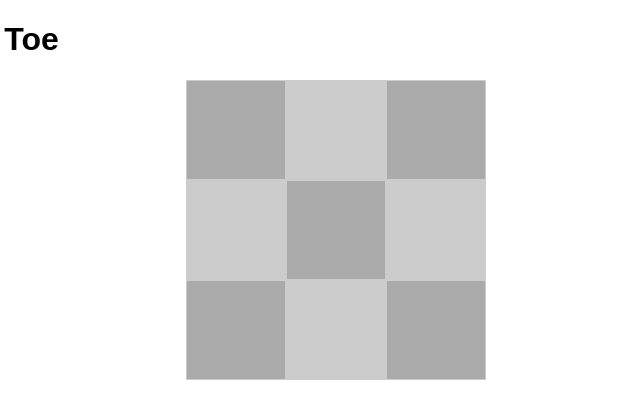
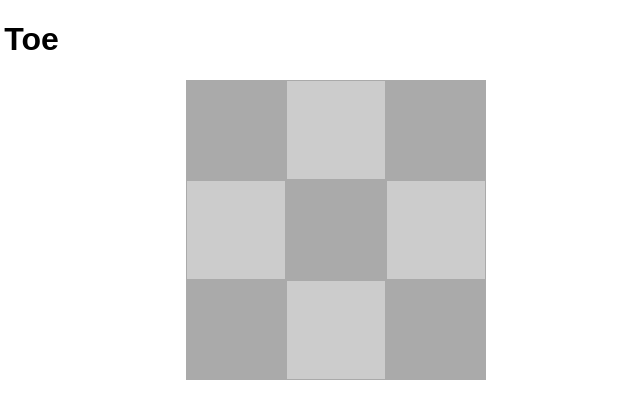
Before and after one commit to manishsencha/tictactoe, a plain HTML site: page index.html in a window 1280 px wide. Shown: the full height of the page, 120-760 px from the left. Drawn offline with Linux system fonts and the light colour scheme.

Commit message:
board UI improvement

```diff
--- a/stylesheet.css
+++ b/stylesheet.css
@@ -17,7 +17,7 @@ body {
 }
 .box {
   background-color: #aaa;
-  border: 1px solid #ccc;
+  border: 1px solid #aaa;
   font-size: 30px;
   font-weight: bold;
   display: flex;
```
